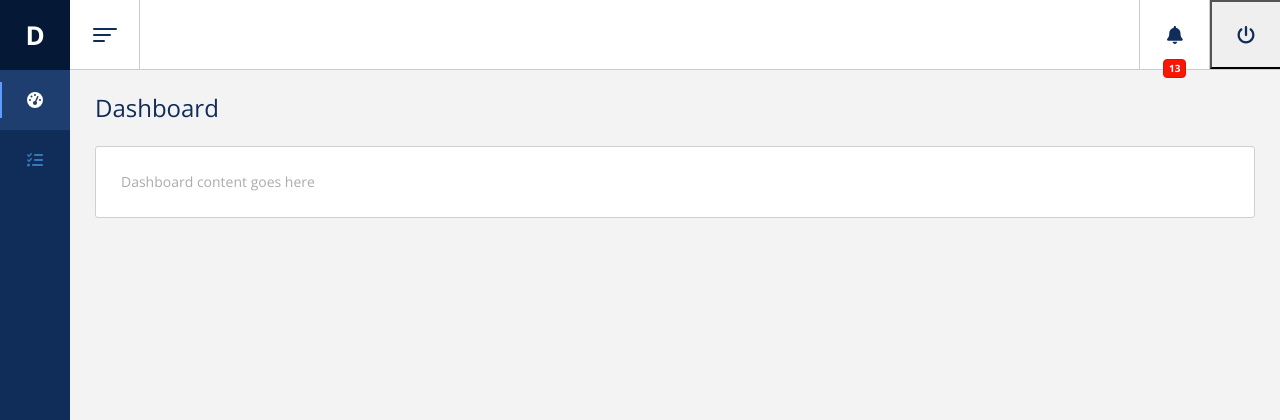
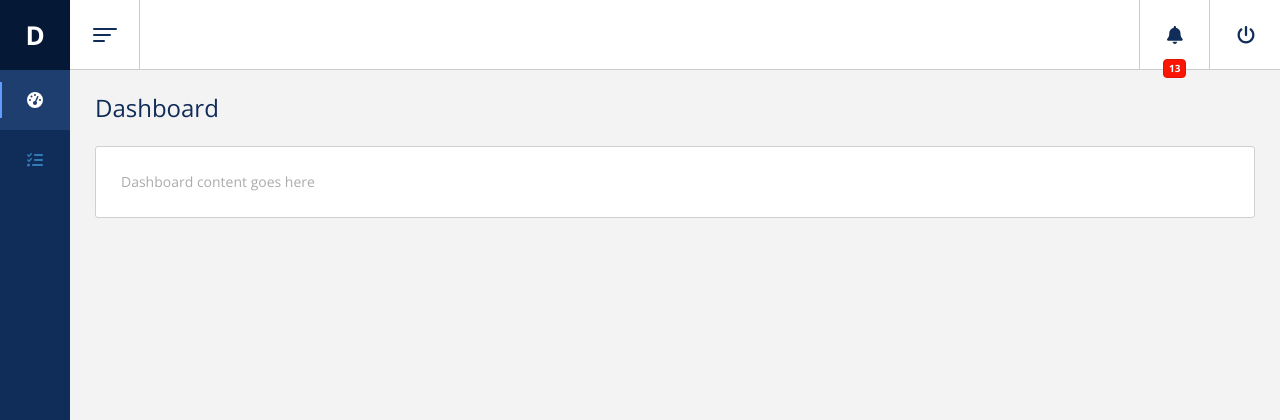
Before and after one commit to ccrisc/matomo-task-scheduler, a Flask app: page / in a window 1280 px wide. Shown: the top 420 px of the page. Run offline with Flask 3, Linux system fonts and the light colour scheme; the visitor is signed in with stand-in values (Sample User, id 1); some libraries are stand-ins or nearby versions.

Commit message:
Fix stile

```diff
--- a/db/create_tables.sql
+++ b/db/create_tables.sql
@@ -1,3 +1,5 @@
+-- CREATE DATABASE matomo_task_scheduler;
+
 CREATE TABLE api_calls (
     id SERIAL PRIMARY KEY,
     timestamp TIMESTAMPTZ DEFAULT NOW(),
--- a/static/css/style.css
+++ b/static/css/style.css
@@ -45,6 +45,11 @@ h3 {
   margin: 0;
   padding: 0;
   list-style: none;
+}
+
+button {
+  background-color: transparent;
+  border-color: transparent;
 }
 
 .u-input {
```
